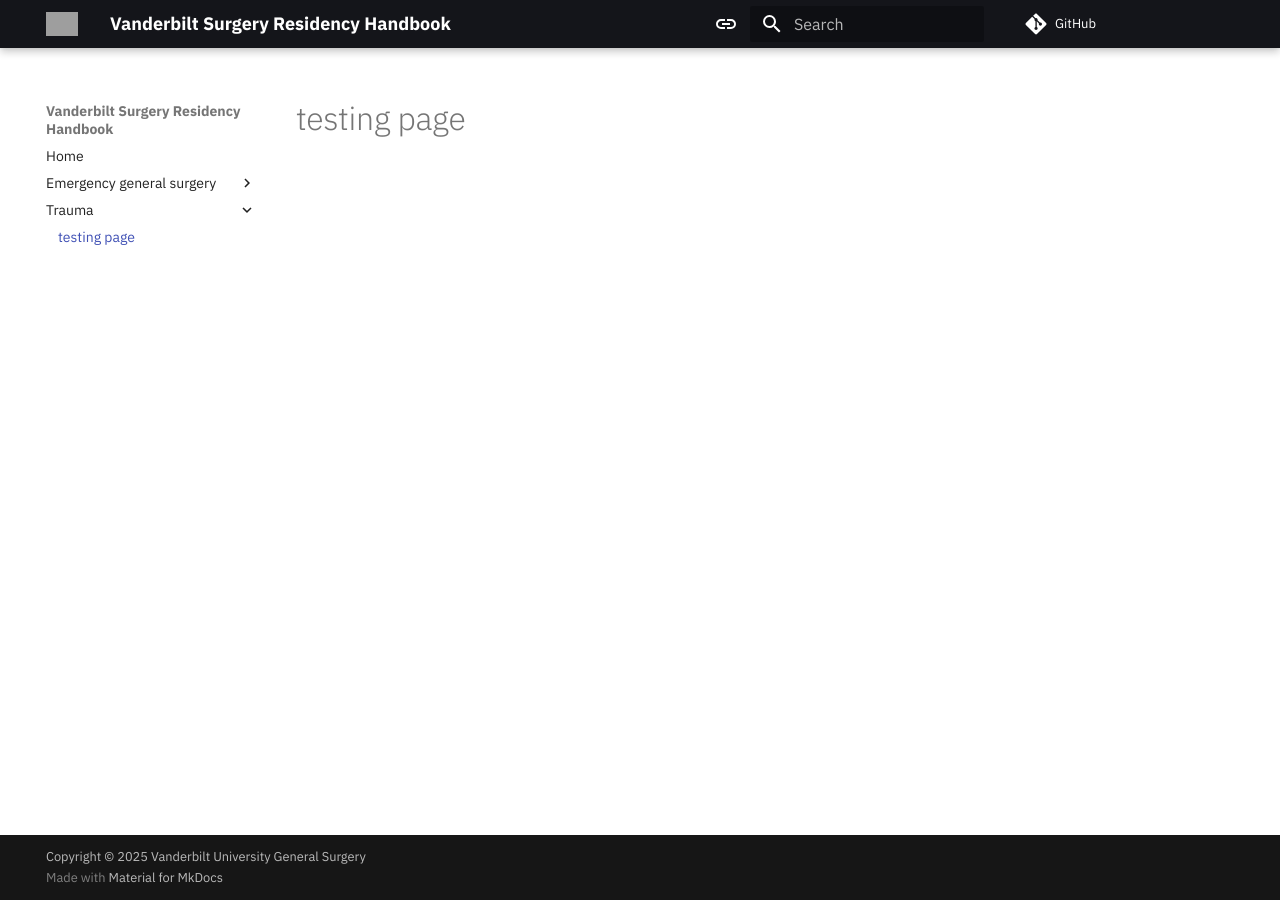
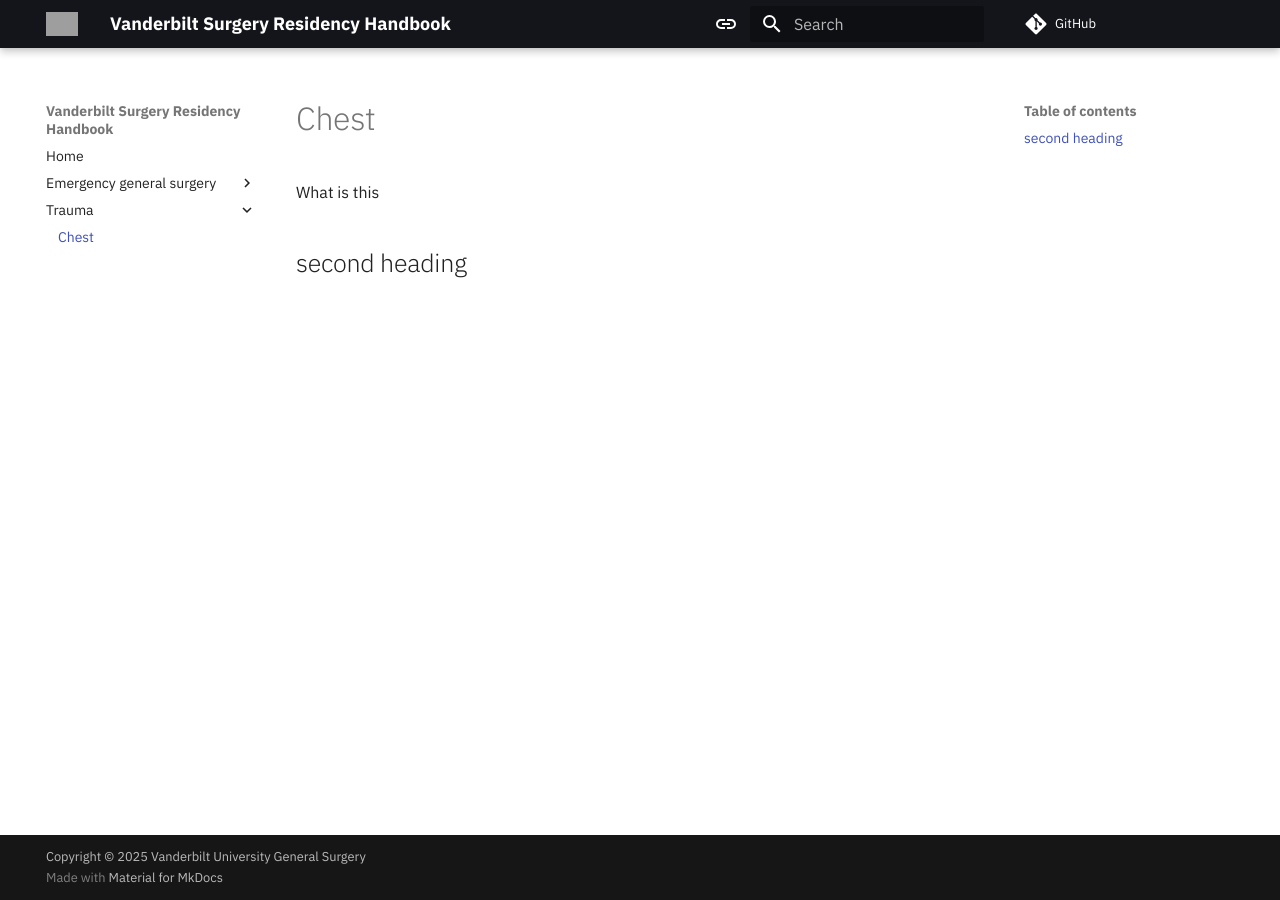
Before and after one commit to bilalmirza96/UOAGeneralSurgery, an MkDocs documentation site: the page built from docs/trauma/chest.md, in a window 1280 px wide. Built offline with MkDocs 1.6.1 and Material for MkDocs 9.7.7, drawn with Linux system fonts in a browser that asks for light colours; comment, search, counter and statistics services are not loaded; grey boxes are pictures that could not be loaded.

Commit message:
Update chest.md

```diff
--- a/docs/trauma/chest.md
+++ b/docs/trauma/chest.md
@@ -1 +1,3 @@
-# testing page
+# Chest
+What is this
+## second heading
```
